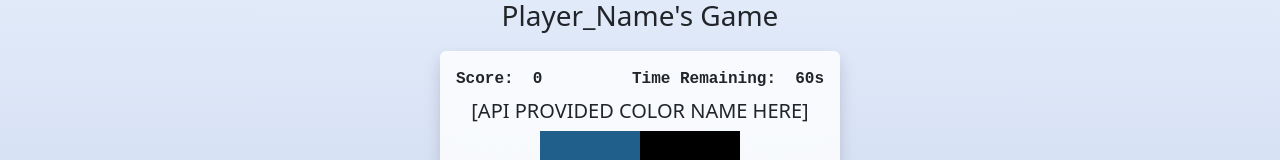
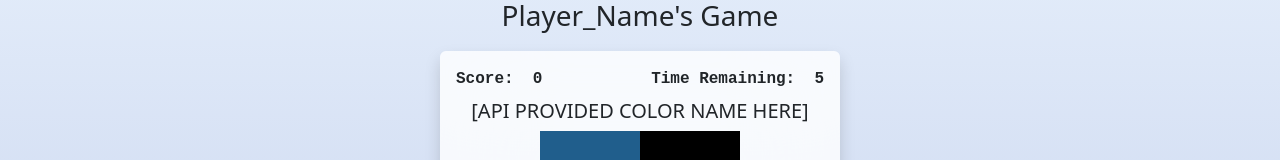
Before and after one commit to fire8811/startup, a React (Vite) app: page /play in a window 1280 px wide. Shown: the part 340-500 px from the top of the page. Built offline with nearby package versions, Linux system fonts and the light colour scheme.

Commit message:
Add countdown timer

```diff
--- a/src/play/game.jsx
+++ b/src/play/game.jsx
@@ -1,7 +1,8 @@
-import React from 'react';
+import React, {useState, useEffect} from 'react';
 import './play.css';
 
 export function Game(props){
+    const [timer, updateTimer] = React.useState(10)
     const [score, updateScore] = React.useState(0);
     const [color, setColor] = React.useState('#000000');
     const [targetColor, changeTargetColor] = React.useState(getRandomColor());
@@ -11,6 +12,15 @@ export function Game(props){
         setColor(newColor);
 
     }
+
+    useEffect(() => {
+        if (timer > 0){
+            const interval = setInterval(() => {
+                updateTimer((time) => time - 1);
+            }, 1000);
+            return () => clearInterval(interval);
+        }
+    }, [timer]);
 
     function selectClick() { //
         updateIfMatch();
@@ -99,7 +109,7 @@ export function Game(props){
                     Score: &nbsp;<span id="score-value">{score}</span>
                   </div>
                   <div className="time">
-                    Time Remaining: &nbsp;<span id="time-remaining">60s</span>
+                    Time Remaining: &nbsp;<span id="time-remaining">{timer}</span>
                   </div>
                 </div>
                 <h5> [API PROVIDED COLOR NAME HERE]</h5>
@@ -120,9 +130,9 @@ export function Game(props){
                 </div>
 
                 <div id="btn">
-                  <a href="#" className="btn btn-success" onClick={selectClick}>Select</a>
+                  <a href="#" className="btn btn-success" onClick={selectClick} disabled={timer === "10s"}Y>Select</a>
                   <a href="#" className="btn btn-secondary">Pause</a>
-                  <a href="#" className="btn btn-danger">Reset</a>
+                  <a href="#" className="btn btn-danger" >Reset</a>
                 </div>
 
               </div>
```
